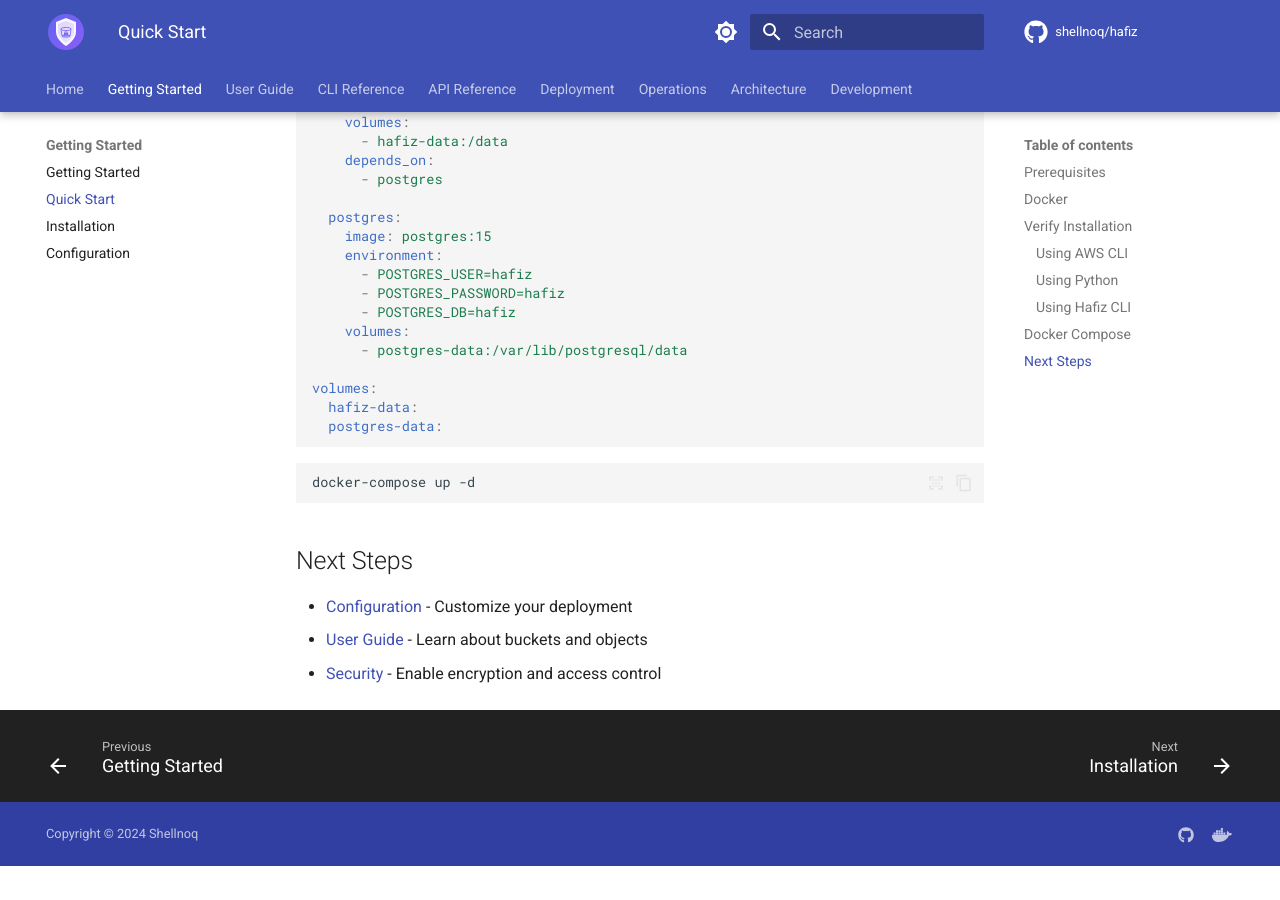
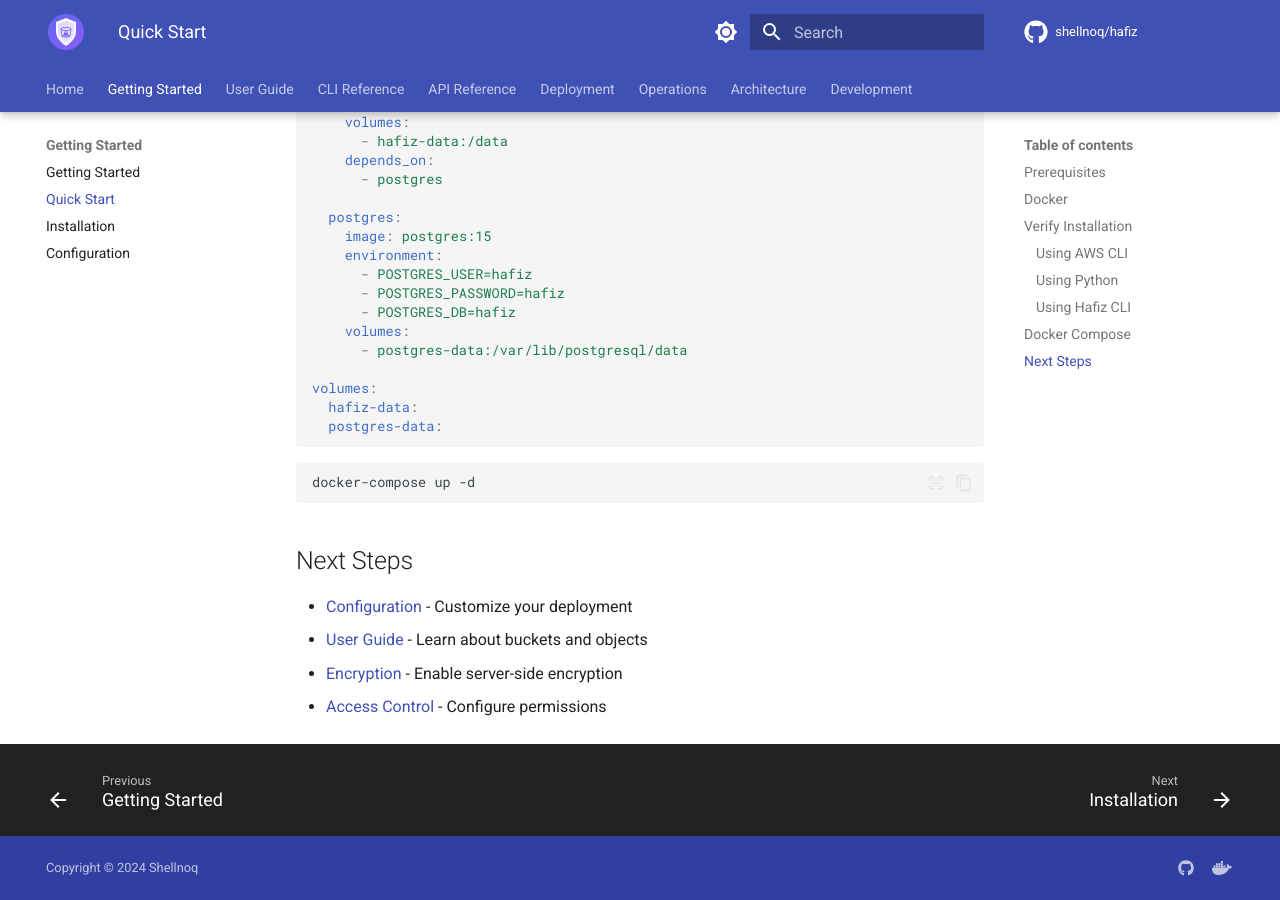
Before and after one commit to shellnoq/hafiz, an MkDocs documentation site: the page built from docs/getting-started/quickstart.md, in a window 1280 px wide and 900 px high, scrolled down 2356 px. Built offline with MkDocs 1.6.1 and Material for MkDocs 9.7.7, drawn with Linux system fonts in a browser that asks for light colours; comment, search, counter and statistics services are not loaded; before the commit the page ends 3222 px from its top, so only the background shows below that.

Commit message:
fix: remove duplicate docs and fix broken links

```diff
--- a/docs/getting-started/quickstart.md
+++ b/docs/getting-started/quickstart.md
@@ -136,4 +136,5 @@ docker-compose up -d
 
 - [Configuration](configuration.md) - Customize your deployment
 - [User Guide](../user-guide/index.md) - Learn about buckets and objects
-- [Security](../security/index.md) - Enable encryption and access control
+- [Encryption](../user-guide/encryption.md) - Enable server-side encryption
+- [Access Control](../user-guide/access-control.md) - Configure permissions
```
Also changed, not shown: 1 other file.
